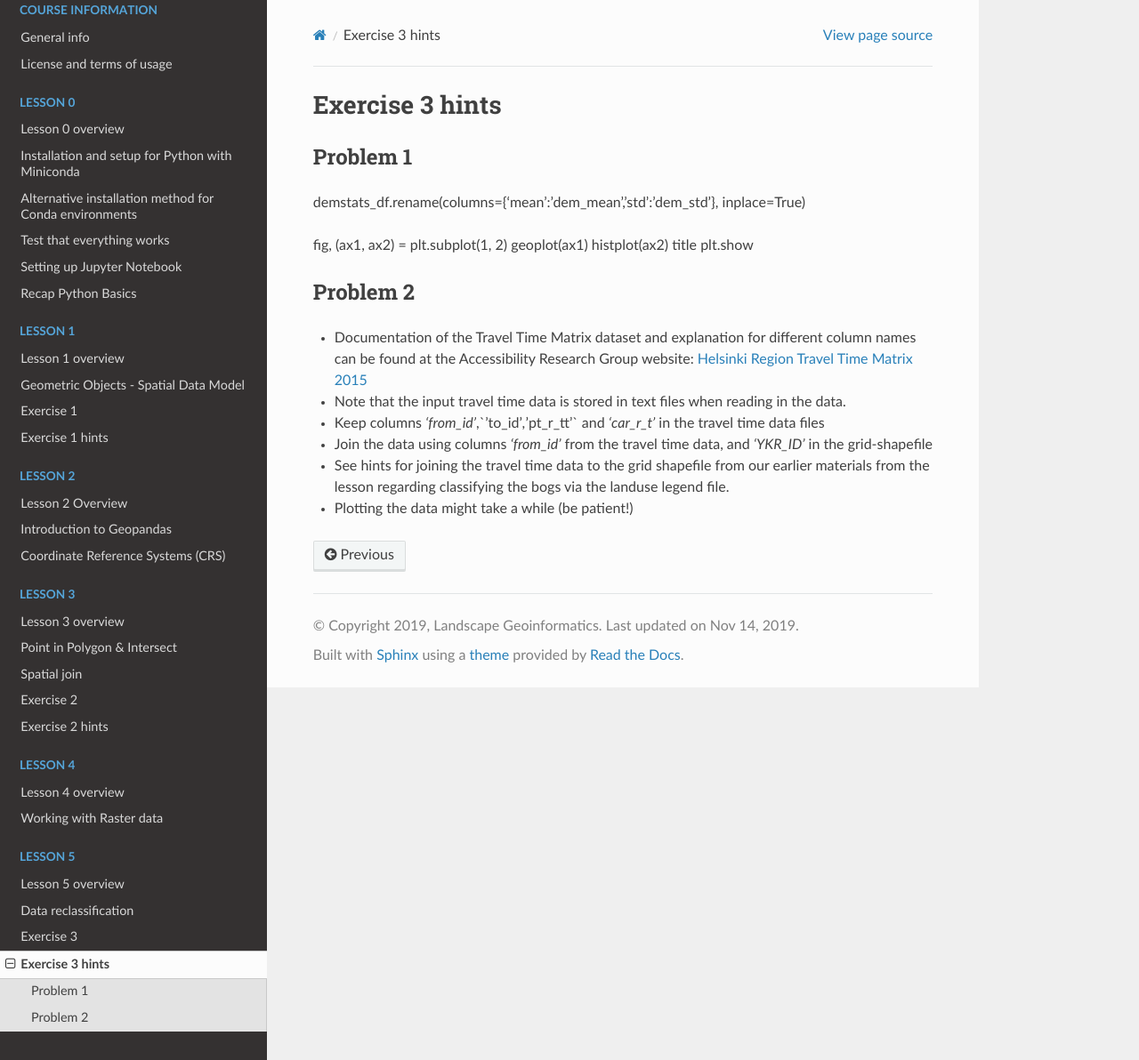
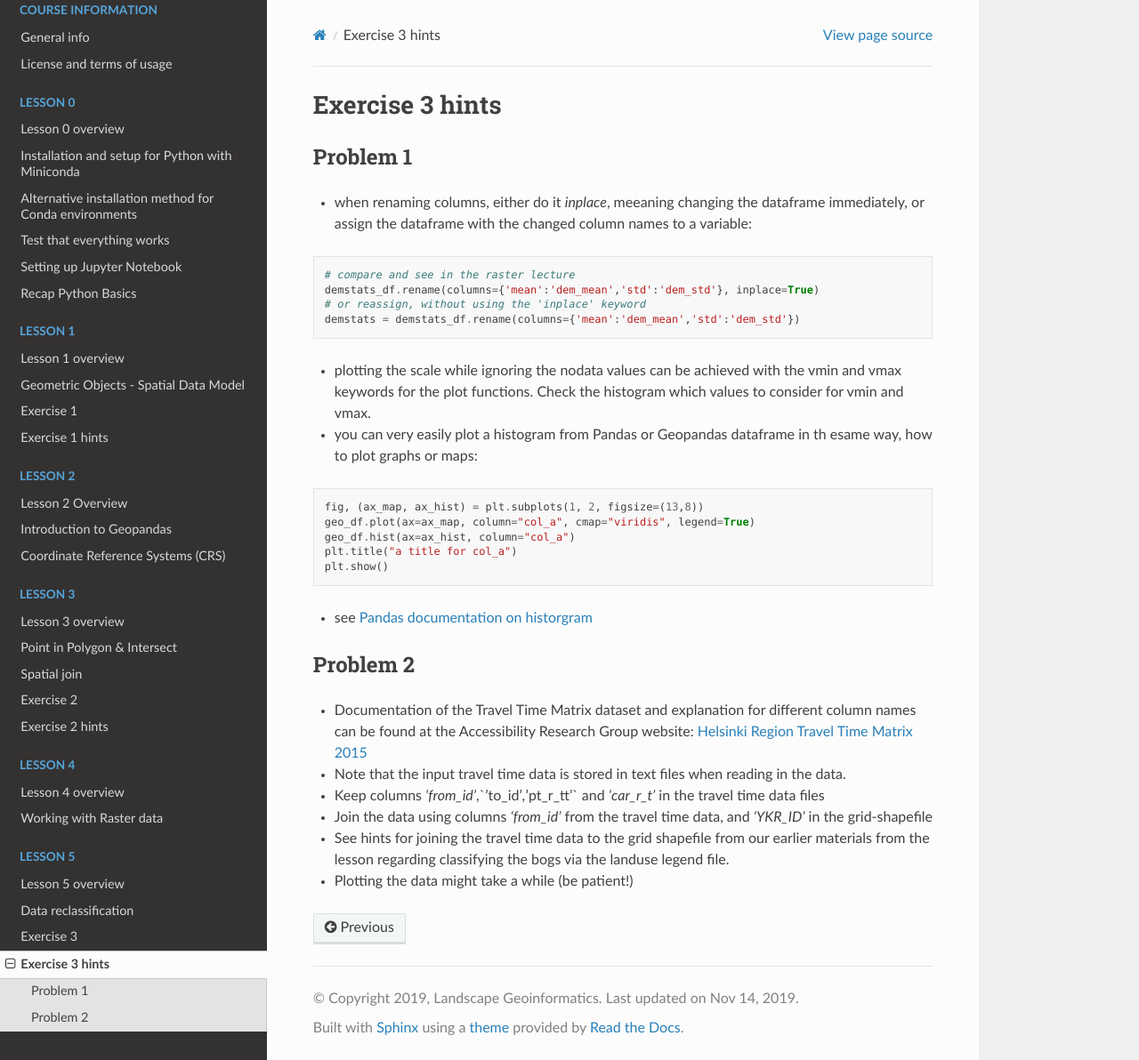
Before and after one commit to LandscapeGeoinformatics/geopython-ut-2019-course, a Sphinx documentation site: the page built from source/L5/exercise-hints.rst, in a window 1280 px wide and 1192 px high. Shown: the whole window at 89% size. Built offline with Sphinx 7.4.7 and the Read the Docs theme 2.0.0, drawn with Linux system fonts in a browser that asks for light colours; pages that are not in the unit, such as notebooks, are missing from menus.

Commit message:
lesson 5 fixes

```diff
--- a/source/L5/exercise-hints.rst
+++ b/source/L5/exercise-hints.rst
@@ -4,15 +4,31 @@ Exercise 3 hints
 Problem 1
 ---------
 
+- when renaming columns, either do it *inplace*, meeaning changing the dataframe immediately, or assign the dataframe with the changed column names to a variable:
 
-demstats_df.rename(columns={'mean':'dem_mean','std':'dem_std'}, inplace=True)
+.. code::
+
+    # compare and see in the raster lecture
+    demstats_df.rename(columns={'mean':'dem_mean','std':'dem_std'}, inplace=True)
+    # or reassign, without using the 'inplace' keyword
+    demstats = demstats_df.rename(columns={'mean':'dem_mean','std':'dem_std'})
 
 
-fig, (ax1, ax2) = plt.subplot(1, 2)
-geoplot(ax1)
-histplot(ax2)
-title
-plt.show
+- plotting the scale while ignoring the nodata values can be achieved with the vmin and vmax keywords for the plot functions. Check the histogram which values to consider for vmin and vmax.
+
+- you can very easily plot a histogram from Pandas or Geopandas dataframe in th esame way, how to plot graphs or maps:
+
+.. code::
+
+    fig, (ax_map, ax_hist) = plt.subplots(1, 2, figsize=(13,8))
+    geo_df.plot(ax=ax_map, column="col_a", cmap="viridis", legend=True)
+    geo_df.hist(ax=ax_hist, column="col_a")
+    plt.title("a title for col_a")
+    plt.show()
+
+
+- see `Pandas documentation on historgram <https://pandas.pydata.org/pandas-docs/stable/reference/api/pandas.DataFrame.hist.html>`_
+
 
 
 Problem 2
--- a/source/L5/exercise.rst
+++ b/source/L5/exercise.rst
@@ -85,4 +85,4 @@ The *dominance area* is the geographical area from where the given service (shop
 Optional task for advanced students (additional max 3 points)
 ~~~~~~~~~~~~~~~~~~~~~~~~~~~~~~~~~~~~~~~~~~~~~~~~~~~~~~~~~~~~~
 
-Clip precipitation raster file (while still in EPSG:4326) and then reproject (into EPSG:3035) the for Europe and plot it with the Europe countries shapefile (in EPSG:3035). Make it look good.
+Clip the precipitation raster file (while still in EPSG:4326) for European countries and then reproject (into EPSG:3035) and plot it with the Europe countries shapefile (in EPSG:3035). Make it look good.
--- a/source/L5/overview.rst
+++ b/source/L5/overview.rst
@@ -4,10 +4,8 @@ Lesson 5 overview
 During this lesson we will learn a few really useful and commonly used GIS functionalities using Geopandas and PySAL.
 
 1. :doc:`Data classification and re-classification <reclassify>`
-
-.. commented:
-    2. :doc:`Exercise 3 <exercise>`
-    3. :doc:`Exercise 3 hints <exercise-hints>`
+2. :doc:`Exercise 3 <exercise>`
+3. :doc:`Exercise 3 hints <exercise-hints>`
 
 Learning goals
 --------------
```
Also changed, not shown: other parts of source/L5/exercise.rst (+1 -1 lines), source/L5/reclassify.rst (+58 -53 lines).
